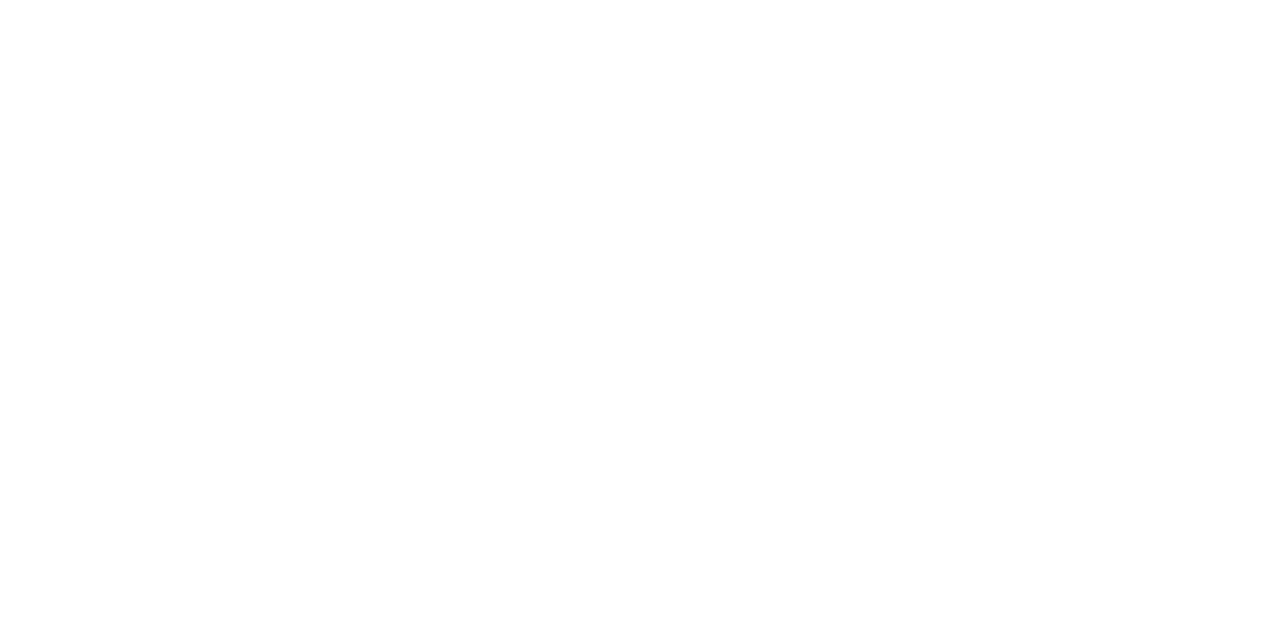
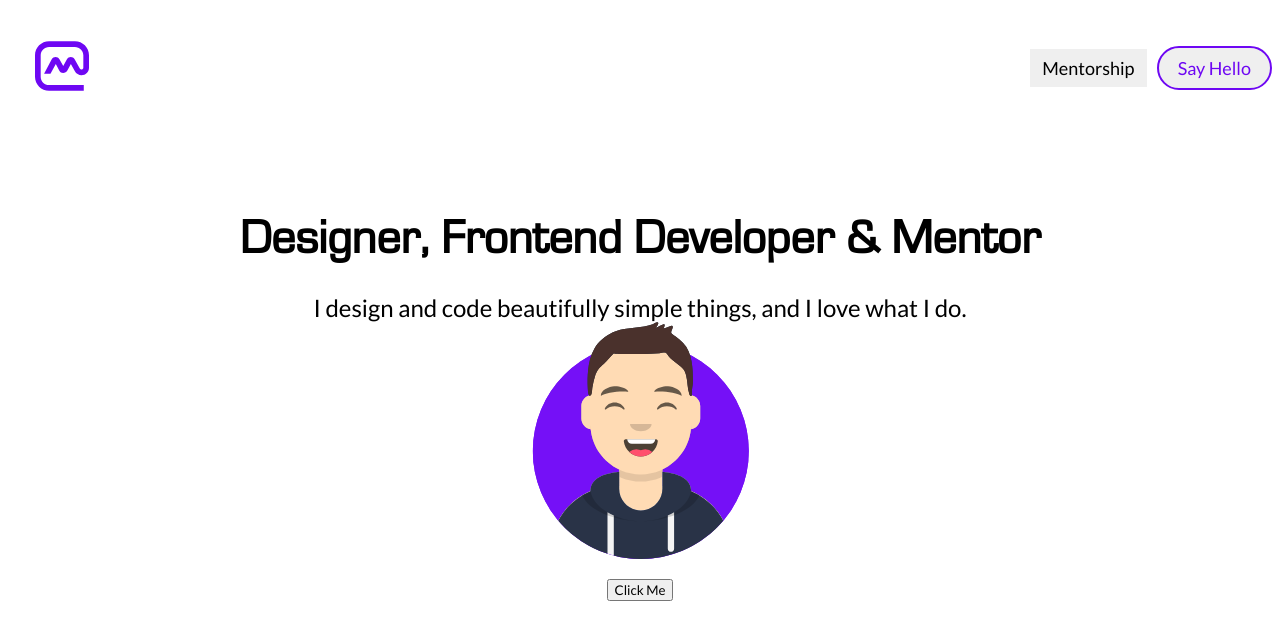
Before and after one commit to asadkhan7865571/My-Portfolio, a plain HTML site: page index.html in a window 1280 px wide. Shown: the top 640 px of the page. Drawn offline with Linux system fonts and the light colour scheme.

Commit message:
Some parts of the project completed

```diff
--- /dev/null
+++ b/Styles/body.css
@@ -0,0 +1,29 @@
+.intro{
+    display: flex;
+    flex-direction: column;
+    align-items: center;
+    margin-top: 110px;
+
+}
+.skills{
+    font-family: 'Eurostile', sans-serif;
+    font-size: 48px;
+    font-weight: bold;
+    margin-bottom: 30px;
+}
+.short-intro{
+   font-size: 24px;
+}
+.face-avatar-container{
+    display: flex;
+    justify-content: center;
+
+}
+
+
+.button{
+    display: flex;
+    justify-content: center;
+    margin-top: 20px;
+
+}
--- /dev/null
+++ b/Styles/general.css
@@ -0,0 +1,24 @@
+svg{
+    width: 90px;
+    height: 72px;
+    color: #6E07F3;
+}
+body{
+    font-family: 'Lato', sans-serif;
+    padding-bottom: 3000px;
+}
+button{
+    font-family: 'Lato', sans-serif;
+    cursor: pointer;
+}
+p{
+    margin: 0;
+}
+@font-face {
+    font-family: 'eurostile';
+    src: url(/eurostile-2/eurostile.TTF);
+}
+@font-face {
+    font-family: 'EuroStyle Normal';
+    src: url(/eurostile-2/EuroStyle\ Normal.ttf);
+}
--- /dev/null
+++ b/Styles/header.css
@@ -0,0 +1,27 @@
+.header{
+    display: flex;
+    align-items:  center;
+    justify-content: space-between;
+    margin-top: 30px;
+}
+
+.left-section{
+
+}
+.right-section{
+
+}
+.mentorship{
+    border: none;
+    padding: 8px 12px 8px 12px;
+    font-size: 18px;
+
+}
+.say-hello{
+    padding: 9px 19px 9px 19px;
+    font-size: 18px;
+    border-radius: 25px;
+    color: #6E07F3;
+    border: solid 2px #6E07F3;
+    margin-left: 7px;
+}
--- a/index.html
+++ b/index.html
@@ -2,12 +2,70 @@
 <html>
 	<head>
 	<title>
-		Asad Khan || Developer
+		Asad Khan | Developer
 	</title>
+	<meta charset="UTF-8">
+	<meta name="viewport" content="width=device-width, initial-scale=1.0">
+	<link rel="stylesheet" href="/Styles/general.css">
+	<link rel="stylesheet" href="/Styles/header.css">
+	<link rel="stylesheet" href="/Styles/body.css">
+	<link rel="preconnect" href="https://fonts.googleapis.com">
+	<link rel="preconnect" href="https://fonts.gstatic.com" crossorigin>
+	<link href="https://fonts.googleapis.com/css2?family=Lato:ital,wght@0,100;0,300;0,400;0,700;0,900;1,100;1,300;1,400;1,700;1,900&family=Montserrat:ital,wght@0,100..900;1,100..900&family=Roboto:ital,wght@0,100;0,300;0,400;0,500;0,700;0,900;1,100;1,300;1,400;1,500;1,700;1,900&display=swap" rel="stylesheet">
 	</head>
 
 	<body>
 
+			<div class="header">
+				<div class="left-section">
+					<svg class="svg" viewBox="0 0 512 512" xmlns="http://www.w3.org/2000/svg" fill="currentColor">
+						<path fill="currentColor" d="M458.566 321.7c-19.552 0-37.558-10.598-46.947-27.745l-28.553-52.116-24.007 44.217c-12.003 23.505-45.69 26.588-57.886 3.179l-25.168-48.263-37.945 69.938-45.495.289 54.4-102.691c11.52-21.771 42.592-22.157 54.789-.77l27.104 47.78 26.33-47.684c11.807-21.386 42.783-21.483 54.591-.097l36.883 66.277c6.679 12.042 24.973 7.322 24.973-6.358l.096-88.144c0-32.753-26.813-59.437-59.725-59.437h-183.82c-32.911 0-59.724 26.684-59.724 59.437v152.782c0 32.756 26.813 59.44 59.725 59.44h246.642V432H228.187C172.915 432 128 387.302 128 332.294v-152.59C128 124.602 172.818 80 228.187 80h183.627C467.181 80 512 124.602 512 179.704v88.82c0 29.38-23.91 53.175-53.434 53.175z"></path>
+					</svg>
+				</div> <!--left-section-->
+
+				<div class="right-section">
+					<button class="mentorship">
+						Mentorship
+					</button>
+					<button class="say-hello">
+						Say Hello
+					</button>
+				</div> <!--right-section-->
+			</div> <!--Header-->
+
+
+
+	<div class="intro">
+
+		<div>
+			<p class="skills">
+				Designer, Frontend Developer & Mentor
+			</p>
+		</div>
+		<div>
+			<p class="short-intro">
+				I design and code beautifully simple things, and I love what I do.
+			</p>
+		</div>
+	</div> <!--intro-->
+
+	<div class="face-avatar-container">
+		<img class="face-avatar" src="/Pictures/mf-avatar.svg">
+	</div> <!--face-avatar-container-->
+
+
+	<div class="button">
+		<button onclick="
+		alert('My name is Saima')
+		">
+			Click Me
+	   </button>
+	</div>
+
+
+
+
+
 
 	</body>
 </html>
```
Also changed, not shown: Pictures/mf-avatar.svg (added), eurostile-2/EuroStyle Normal.ttf (added), eurostile-2/eurostile.TTF (added).
